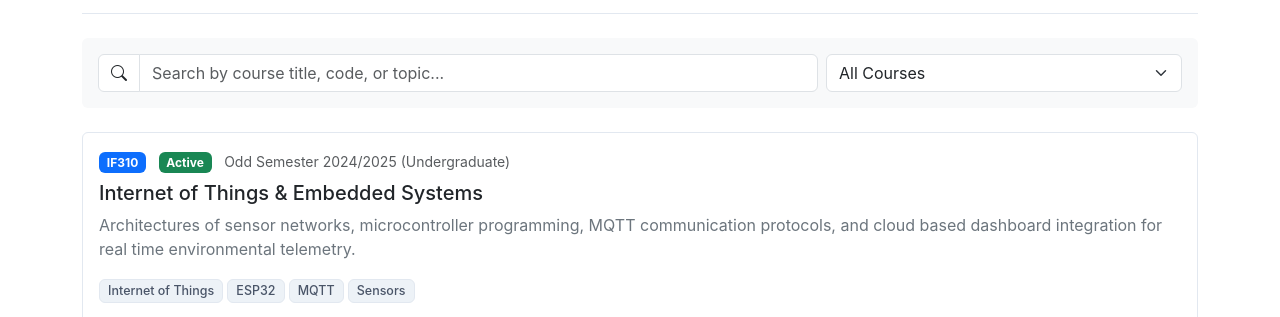
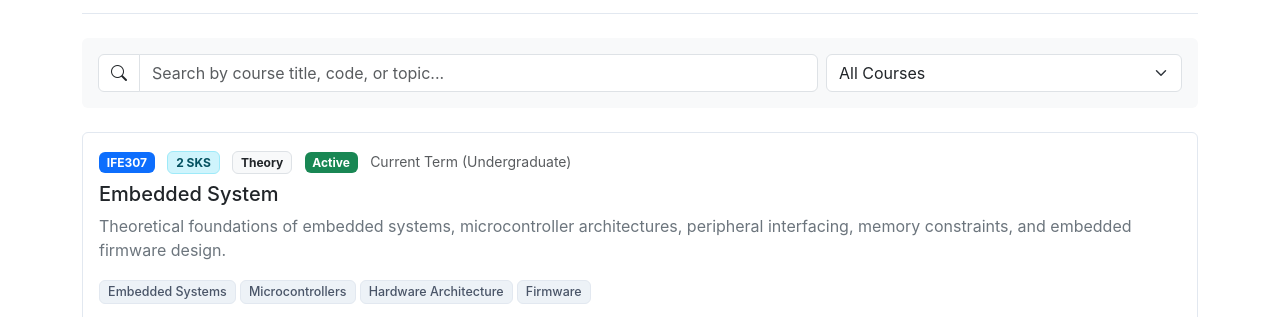
Before and after one commit to wh-sugiharto/wh-sugiharto.github.io, a plain HTML site: page courses.html in a window 1280 px wide. Shown: the part 170-487 px from the top of the page. Drawn offline with nearby package versions, Linux system fonts and the light colour scheme.

Commit message:
feat: update courses data with IFE307 and IFE309 from emb_sys_umk repository

```diff
--- a/data/courses.json
+++ b/data/courses.json
@@ -1,50 +1,32 @@
 [
   {
-    "id": "if-310",
-    "code": "IF310",
-    "title": "Internet of Things & Embedded Systems",
-    "term": "Odd Semester 2024/2025",
+    "id": "ife-307",
+    "code": "IFE307",
+    "title": "Embedded System",
+    "credits": "2 SKS",
+    "type": "Theory",
+    "term": "Current Term",
     "level": "Undergraduate",
-    "description": "Architectures of sensor networks, microcontroller programming, MQTT communication protocols, and cloud based dashboard integration for real time environmental telemetry.",
-    "repoUrl": "https://github.com/wh-sugiharto/course-iot-embedded",
-    "syllabusUrl": "https://github.com/wh-sugiharto/course-iot-embedded/blob/main/SYLLABUS.md",
-    "topics": ["Internet of Things", "ESP32", "MQTT", "Sensors"],
+    "description": "Theoretical foundations of embedded systems, microcontroller architectures, peripheral interfacing, memory constraints, and embedded firmware design.",
+    "repoUrl": "https://github.com/wh-sugiharto/emb_sys_umk/blob/main/IFE307_Embedded_System",
+    "mainRepoUrl": "https://github.com/wh-sugiharto/emb_sys_umk",
+    "syllabusUrl": "",
+    "topics": ["Embedded Systems", "Microcontrollers", "Hardware Architecture", "Firmware"],
     "status": "Active"
   },
   {
-    "id": "if-220",
-    "code": "IF220",
-    "title": "Computer Networks and Data Communication",
-    "term": "Even Semester 2023/2024",
+    "id": "ife-309",
+    "code": "IFE309",
+    "title": "Praktikum Embedded System",
+    "credits": "2 SKS",
+    "type": "Laboratory",
+    "term": "Current Term",
     "level": "Undergraduate",
-    "description": "TCP/IP protocol stack, network routing protocols, packet analysis, socket programming, and secure network infrastructure design.",
-    "repoUrl": "https://github.com/wh-sugiharto/course-computer-networks",
-    "syllabusUrl": "https://github.com/wh-sugiharto/course-computer-networks/blob/main/SYLLABUS.md",
-    "topics": ["Networking", "TCP/IP", "Routing", "Socket Programming"],
+    "description": "Hands-on laboratory sessions and project implementations covering embedded C/C++ programming, sensor and actuator interfacing, communication protocols, and hardware debugging.",
+    "repoUrl": "https://github.com/wh-sugiharto/emb_sys_umk/blob/main/IFE309_Praktikum_Embedded_System",
+    "mainRepoUrl": "https://github.com/wh-sugiharto/emb_sys_umk",
+    "syllabusUrl": "",
+    "topics": ["Embedded Systems", "Laboratory", "Sensors", "Actuators", "Hands-on Projects"],
     "status": "Active"
-  },
-  {
-    "id": "if-415",
-    "code": "IF415",
-    "title": "Applied Machine Learning for Sensor Data",
-    "term": "Odd Semester 2024/2025",
-    "level": "Undergraduate",
-    "description": "Data preprocessing techniques, time series forecasting, anomaly detection in environmental streams, and deploying lightweight models onto edge devices.",
-    "repoUrl": "https://github.com/wh-sugiharto/course-applied-ml-sensors",
-    "syllabusUrl": "https://github.com/wh-sugiharto/course-applied-ml-sensors/blob/main/SYLLABUS.md",
-    "topics": ["Machine Learning", "Time Series", "Edge Computing", "Python"],
-    "status": "Active"
-  },
-  {
-    "id": "if-101",
-    "code": "IF101",
-    "title": "Algorithms and Structured Programming",
-    "term": "Odd Semester 2023/2024",
-    "level": "Undergraduate",
-    "description": "Fundamental programming paradigms, algorithmic problem solving, structured logic, pointers, and memory management using C/C++.",
-    "repoUrl": "https://github.com/wh-sugiharto/course-algorithms-programming",
-    "syllabusUrl": "https://github.com/wh-sugiharto/course-algorithms-programming/blob/main/SYLLABUS.md",
-    "topics": ["C/C++", "Algorithms", "Data Structures"],
-    "status": "Archived"
   }
 ]
--- a/js/courses.js
+++ b/js/courses.js
@@ -54,22 +54,31 @@ function renderCourses(courses) {
         .map((t) => `<span class="badge topic-badge me-1 mb-1">${escapeHtml(t)}</span>`)
         .join("");
 
-      // Tombol tautan repositori perkuliahan
+      // Tombol tautan repositori materi perkuliahan
       const repoButton = course.repoUrl
-        ? `<a href="${escapeHtml(course.repoUrl)}" target="_blank" rel="noopener noreferrer" class="btn btn-sm btn-outline-dark">
-             <i class="bi bi-github me-1"></i> Course Repository
+        ? `<a href="${escapeHtml(course.repoUrl)}" target="_blank" rel="noopener noreferrer" class="btn btn-sm btn-outline-dark me-2 mb-1">
+             <i class="bi bi-github me-1"></i> Course Materials (${escapeHtml(course.code)})
            </a>`
         : "";
 
-      // Tombol tautan silabus perkuliahan
+      // Tombol repositori induk bersama jika ada
+      const mainRepoButton = course.mainRepoUrl
+        ? `<a href="${escapeHtml(course.mainRepoUrl)}" target="_blank" rel="noopener noreferrer" class="btn btn-sm btn-outline-secondary me-2 mb-1">
+             <i class="bi bi-folder2-open me-1"></i> Main Repository (emb_sys_umk)
+           </a>`
+        : "";
+
+      // Tombol tautan silabus perkuliahan jika ada
       const syllabusButton = course.syllabusUrl
-        ? `<a href="${escapeHtml(course.syllabusUrl)}" target="_blank" rel="noopener noreferrer" class="btn btn-sm btn-outline-secondary ms-2">
+        ? `<a href="${escapeHtml(course.syllabusUrl)}" target="_blank" rel="noopener noreferrer" class="btn btn-sm btn-outline-secondary mb-1">
              <i class="bi bi-file-earmark-text me-1"></i> Syllabus
            </a>`
         : "";
 
       // Status mata kuliah aktif atau arsip
       const statusClass = course.status === "Active" ? "bg-success" : "bg-secondary";
+      const creditsBadge = course.credits ? `<span class="badge bg-info-subtle text-info-emphasis border border-info-subtle me-2">${escapeHtml(course.credits)}</span>` : "";
+      const typeBadge = course.type ? `<span class="badge bg-light text-dark border me-2">${escapeHtml(course.type)}</span>` : "";
 
       return `
         <div class="card item-card mb-3">
@@ -77,6 +86,8 @@ function renderCourses(courses) {
             <div class="d-flex justify-content-between align-items-start flex-wrap gap-2 mb-2">
               <div>
                 <span class="badge bg-primary text-uppercase me-2">${escapeHtml(course.code)}</span>
+                ${creditsBadge}
+                ${typeBadge}
                 <span class="badge ${statusClass} me-2">${escapeHtml(course.status || "Active")}</span>
                 <span class="text-muted small">${escapeHtml(course.term)} (${escapeHtml(course.level)})</span>
               </div>
@@ -84,8 +95,9 @@ function renderCourses(courses) {
             <h5 class="card-title text-dark mb-2">${escapeHtml(course.title)}</h5>
             <p class="card-text text-secondary mb-3">${escapeHtml(course.description)}</p>
             <div class="mb-3">${topicsHtml}</div>
-            <div class="d-flex align-items-center">
+            <div class="d-flex align-items-center flex-wrap">
               ${repoButton}
+              ${mainRepoButton}
               ${syllabusButton}
             </div>
           </div>
@@ -110,6 +122,7 @@ function setupCourseFilters() {
       const matchQuery =
         course.title.toLowerCase().includes(query) ||
         course.code.toLowerCase().includes(query) ||
+        (course.type && course.type.toLowerCase().includes(query)) ||
         course.description.toLowerCase().includes(query) ||
         (course.topics || []).some((topic) => topic.toLowerCase().includes(query));
 
```
Also changed, not shown: index.html (+2 -2 lines), js/home.js (+6 -2 lines), 1 other file.
